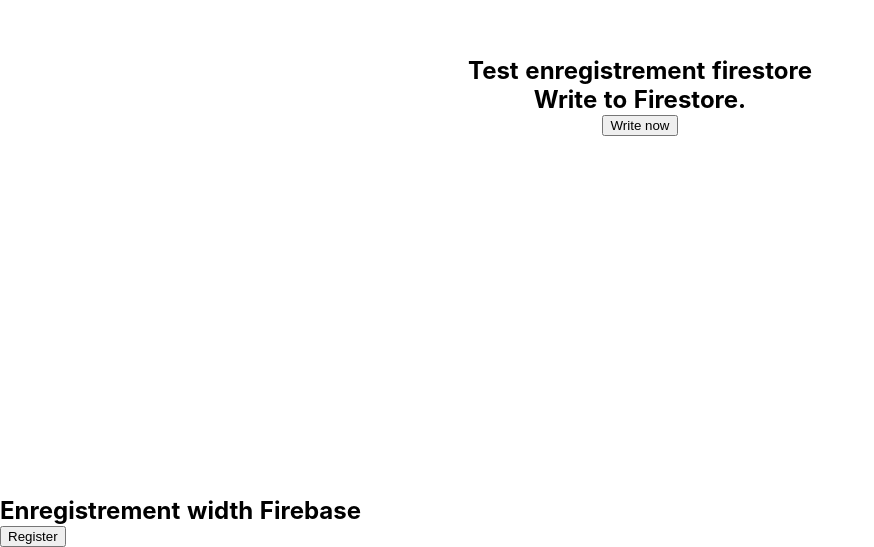
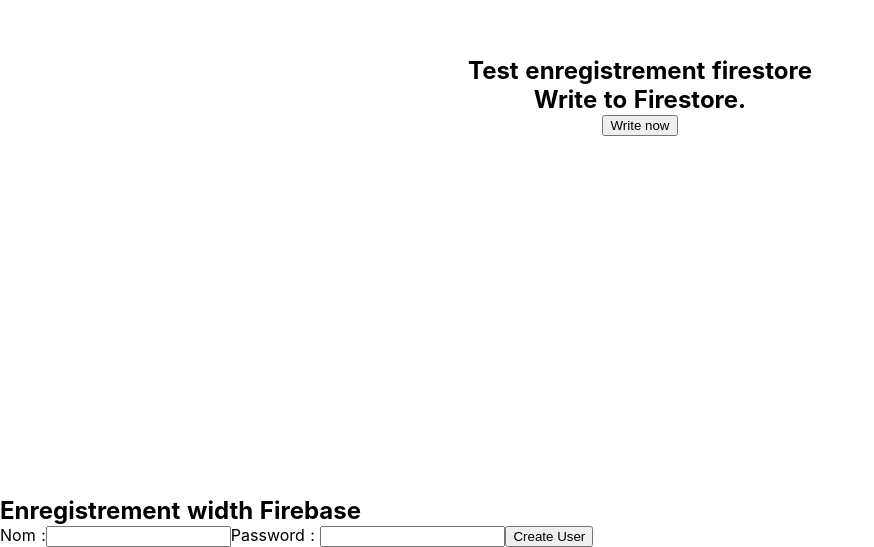
Before and after one commit to Hellden/Nuxt-Firestore, a Nuxt app: page / in a window 1280 px wide. Shown: the part 304-851 px from the top of the page, without its empty margins (0-874 px from the left). Built offline with nearby package versions, Linux system fonts and the light colour scheme.

Commit message:
Update create user width Email and password on  Firebase AUTH

```diff
--- a/pages/index.vue
+++ b/pages/index.vue
@@ -16,8 +16,12 @@
     </section>
     <section>
       <h1>Enregistrement width Firebase</h1>
-      <button outline fab color="#4285F4" @click="googleSignIn">
-        Register
+      <label for="email">Nom :</label>
+      <input id="email" :value="email" type="email" />
+      <label for="password">Password : </label>
+      <input type="password" :value="password" />
+      <button outline fab color="#4285F4" @click="CreateUser">
+        Create User
       </button>
     </section>
   </div>
@@ -27,7 +31,9 @@ import { fireDb, auth } from '~/plugins/firebase.js'
 export default {
   data() {
     return {
-      writeSuccessful: false
+      writeSuccessful: false,
+      email: '',
+      pass: ''
     }
   },
   methods: {
@@ -44,16 +50,14 @@ export default {
       }
       this.writeSuccessful = true
     },
-    googleSignIn() {
+    CreateUser() {
       auth
-        .signInWithPopup(this.auth)
-        .then(result => {
-          // store the user ore wathever
-          this.$router.push('./')
-        })
-        .catch(e => {
-          this.$snotify.error(e.message)
-          console.log(e)
+        .createUserWithEmailAndPassword(this.email, this.pass)
+        .catch(function(error) {
+          const errorCode = error.code
+          console.log('errorCode: ', errorCode)
+          const errorMessage = error.message
+          console.log('errorMessage: ', errorMessage)
         })
     }
   }
--- a/plugins/firebase.js
+++ b/plugins/firebase.js
@@ -20,4 +20,3 @@ if (!firebase.apps.length) {
 /* ---------- export firebase product --------- */
 export const fireDb = firebase.firestore()
 export const auth = firebase.auth()
-export const googleProvider = new firebase.auth.GoogleAuthProvider()
```
